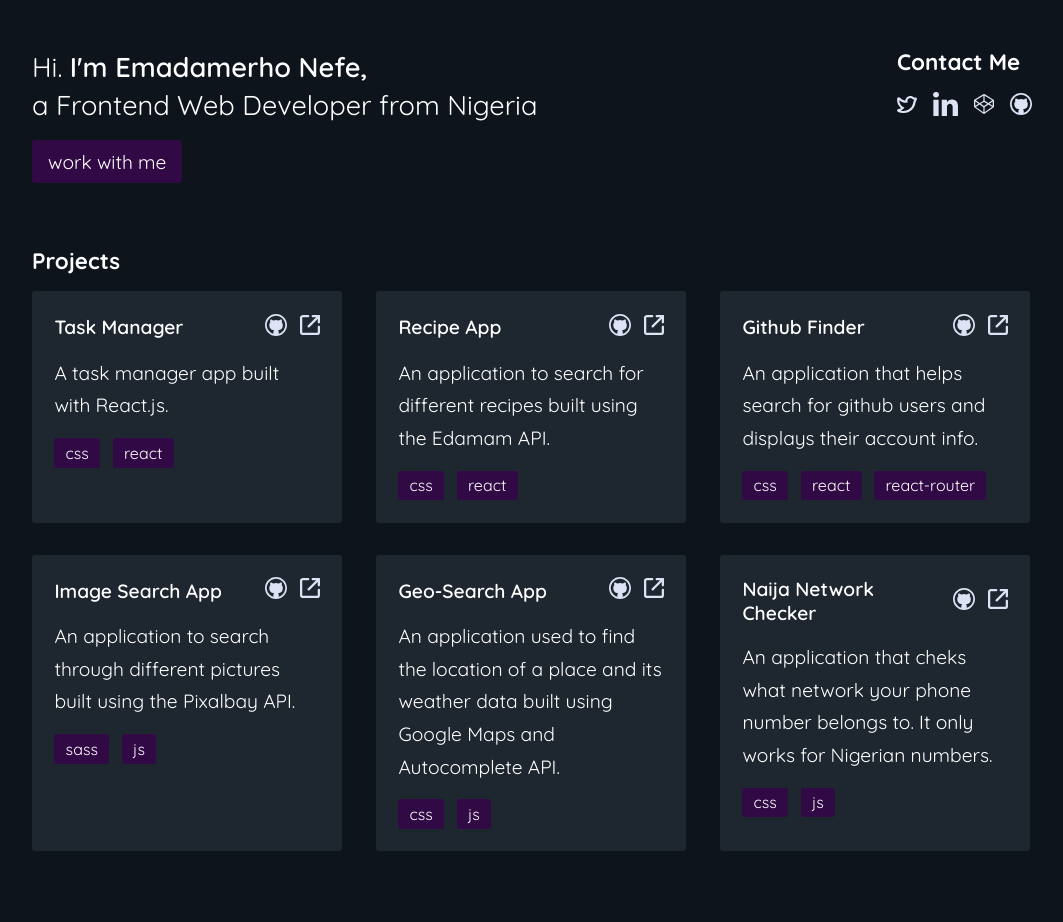
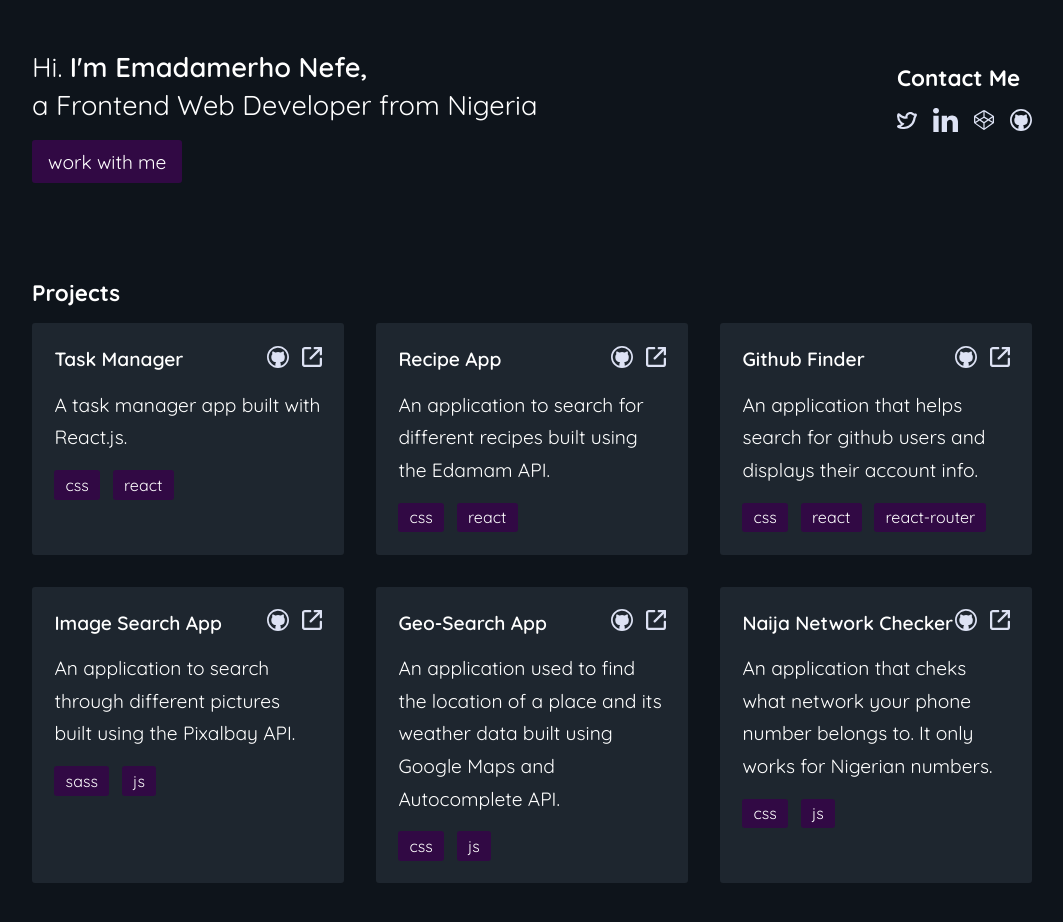
Before and after one commit to nefejames/my-portfolio-v2, a website: page index.html in a window 1280 px wide. Shown: the whole page, without its empty margins (108-1171 px from the left). Before the commit the page ends 899 px from the top, so only its background shows below. Drawn offline with Linux system fonts and the light colour scheme.

Commit message:
adjusted width of projects container

```diff
--- a/sass/components/_sections.scss
+++ b/sass/components/_sections.scss
@@ -1,5 +1,6 @@
 .section {
   padding: 1rem 0;
+  margin-bottom: 2rem;
 }
 
 .section-hero {
@@ -21,6 +22,7 @@
   }
 
   .hero-right {
+    margin-top: 1rem;
     .links {
       display: flex;
       align-items: center;
@@ -38,7 +40,6 @@
   }
 
   .project {
-    width: 310px;
     padding: 1.4rem;
     margin-bottom: 2rem;
     border-radius: $border-radius;
```
Also changed, not shown: css/style.css.
